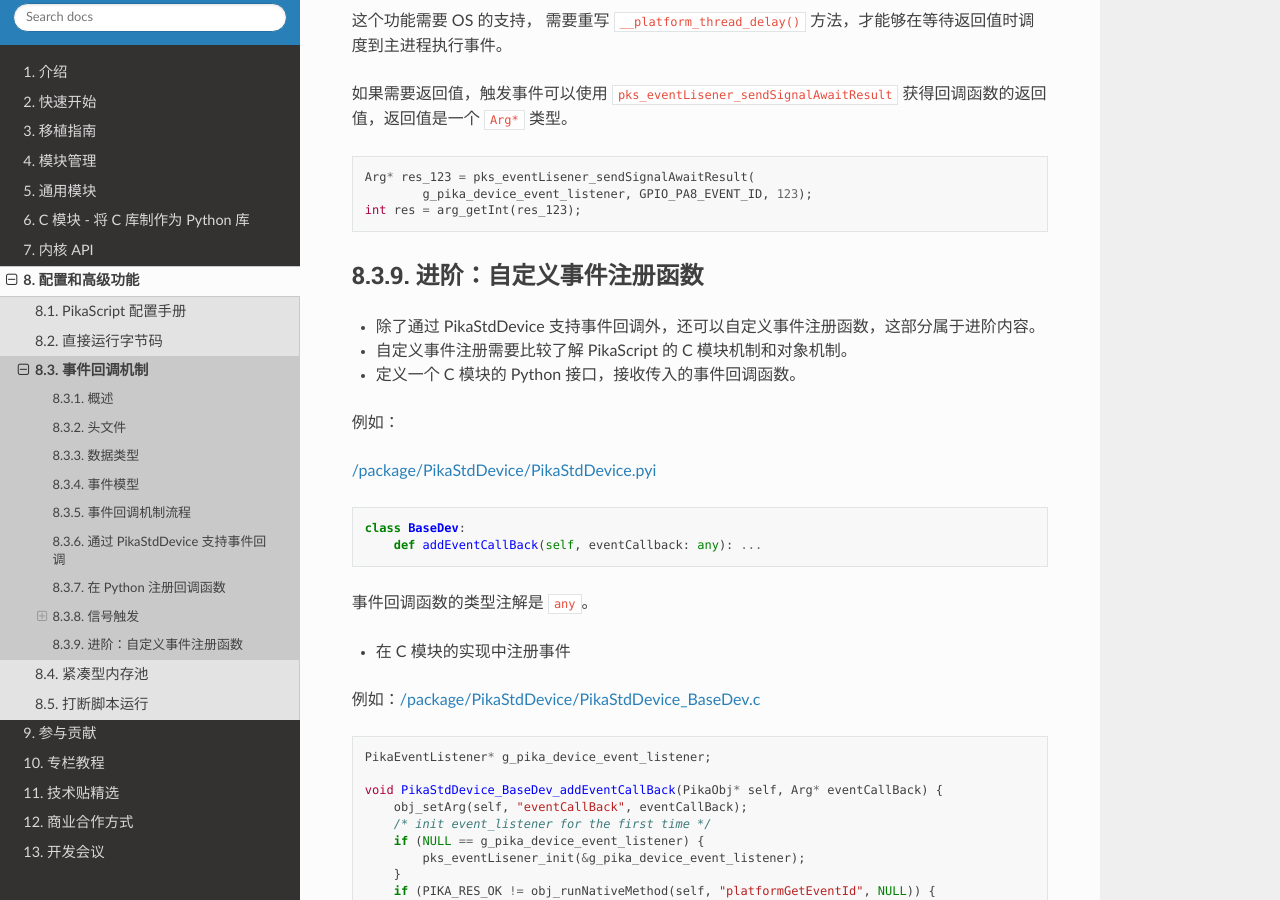
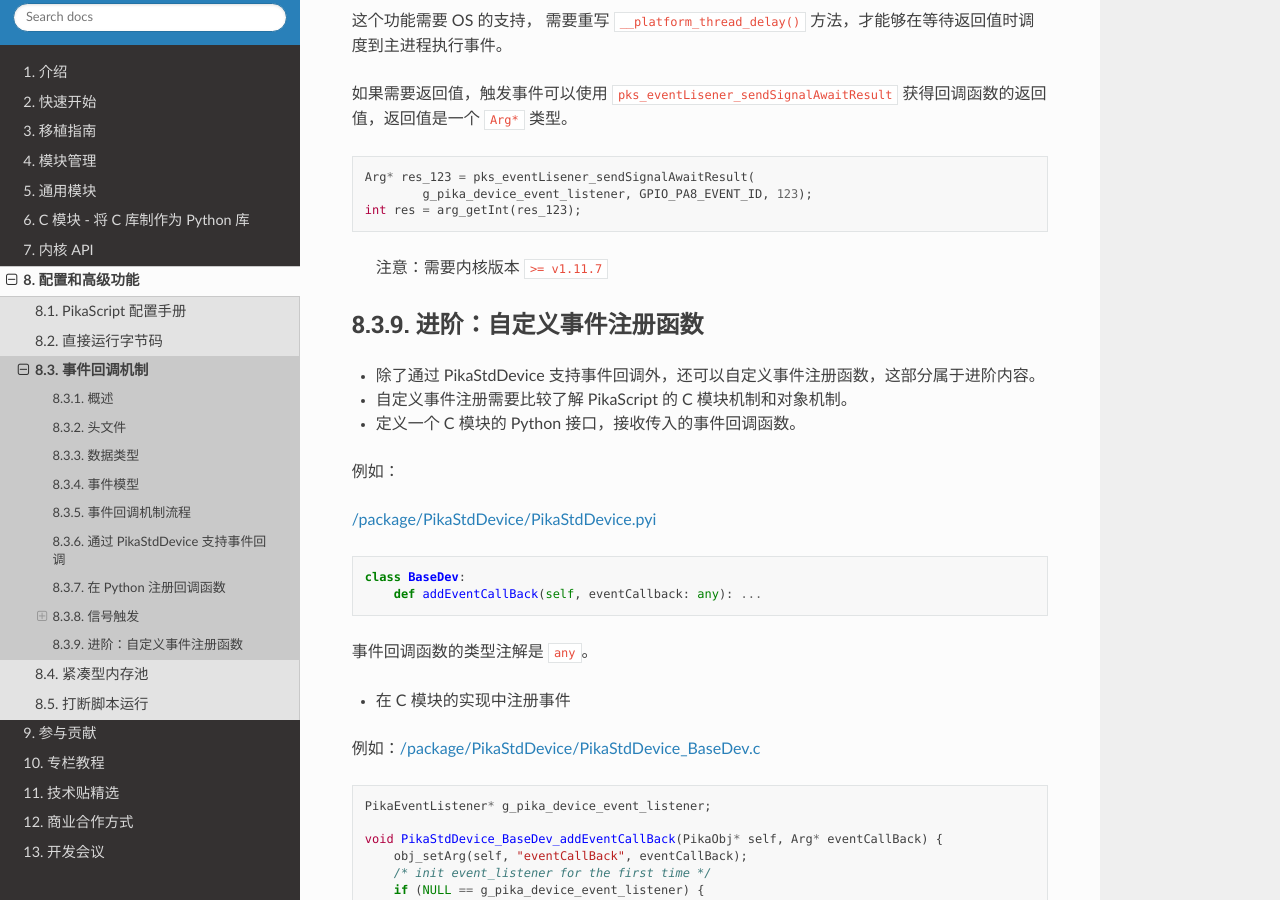
Before and after one commit to pikasTech/pikadoc, a Sphinx documentation site: the page built from docs/source/coreapi_event.md, in a window 1280 px wide and 900 px high, scrolled down 4401 px. Built offline with Sphinx 7.4.7 and the Read the Docs theme 2.0.0, drawn with Linux system fonts in a browser that asks for light colours.

Commit message:
Update coreapi_event.md

````diff
--- a/docs/source/coreapi_event.md
+++ b/docs/source/coreapi_event.md
@@ -179,6 +179,8 @@
 int res = arg_getInt(res_123);
 ```
 
+> 注意：需要内核版本 `>= v1.11.7`
+
 ## 进阶：自定义事件注册函数
 
 - 除了通过 PikaStdDevice 支持事件回调外，还可以自定义事件注册函数，这部分属于进阶内容。
````
